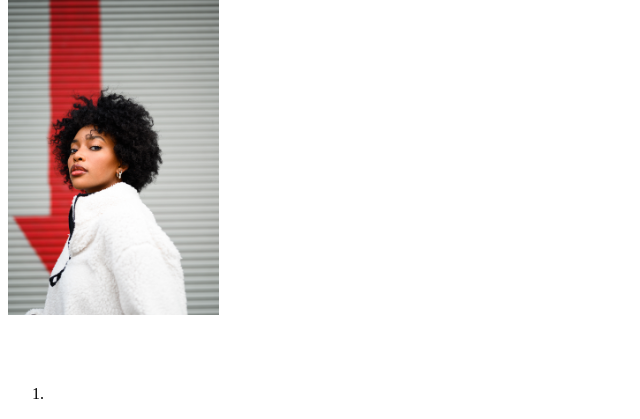
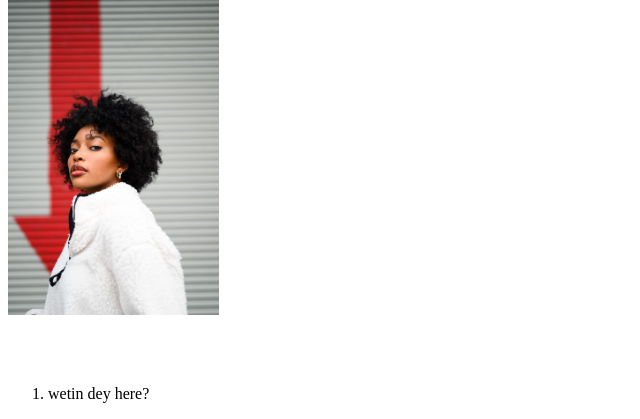
Before and after one commit to nuelxlencedjango/estate_management, a Django app: page /image_gallery/1/ in a window 1280 px wide. Shown: the part 906-1325 px from the top of the page, without its empty margins (0-640 px from the left). Run offline with Django 3.2, Linux system fonts and the light colour scheme; tables that the repository leaves empty hold one stand-in row (values such as "Sample post"); some libraries are stand-ins or nearby versions.

Commit message:
image gallery

```diff
--- a/templates/image_gallery.html
+++ b/templates/image_gallery.html
@@ -212,7 +212,7 @@
       <!--Indicators-->
       <ol class="carousel-indicators">
       {% for p in images %}
-        <li data-target="#carousel-example-1z" data-slide-to="{{ forloop.counter0 }}" class="{% if forloop.counter0 == 0 %} active {% endif %}"></li>
+        <li data-target="#carousel-example-1z" data-slide-to="{{ forloop.counter0 }}" class="{% if forloop.counter0 == 0 %} active {% endif %}">wetin dey here?</li>
       {% endfor %}
       </ol>
       <!--/.Indicators-->
```
